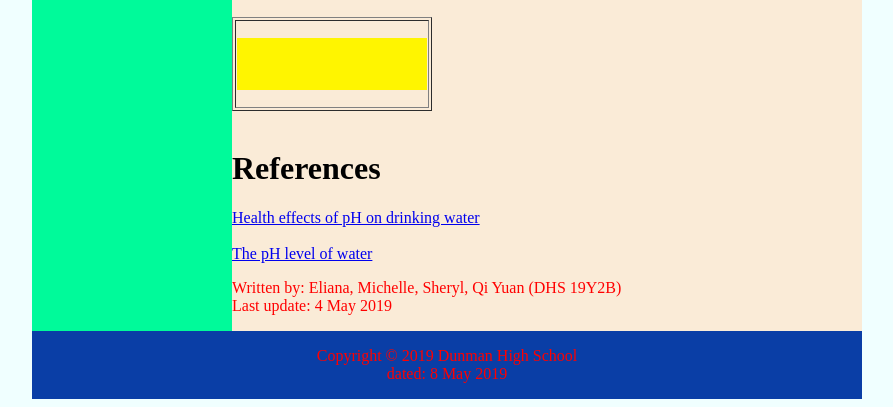
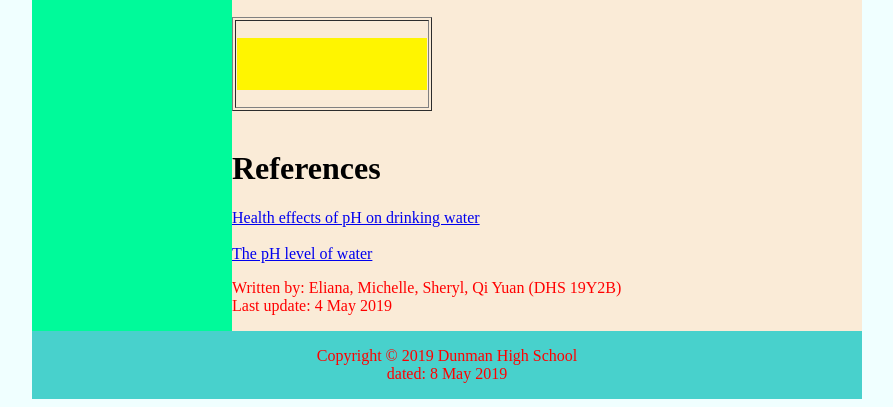
Before and after one commit to 2019DHSJess/tempo, a plain HTML site: page main.html in a window 1280 px wide. Shown: the part 2758-3165 px from the top of the page, without its empty margins (193-1086 px from the left). Drawn offline with Linux system fonts and the light colour scheme.

Commit message:
Update theme3.css

```diff
--- a/theme3.css
+++ b/theme3.css
@@ -78,6 +78,6 @@ p	{color: red;}
             	left: 0;
             	width: 830px;
             	border: none;
-            	background-color:#0A3EA6;
+            	background-color:#48D1CC;
             	margin: 0 auto
 }
```
